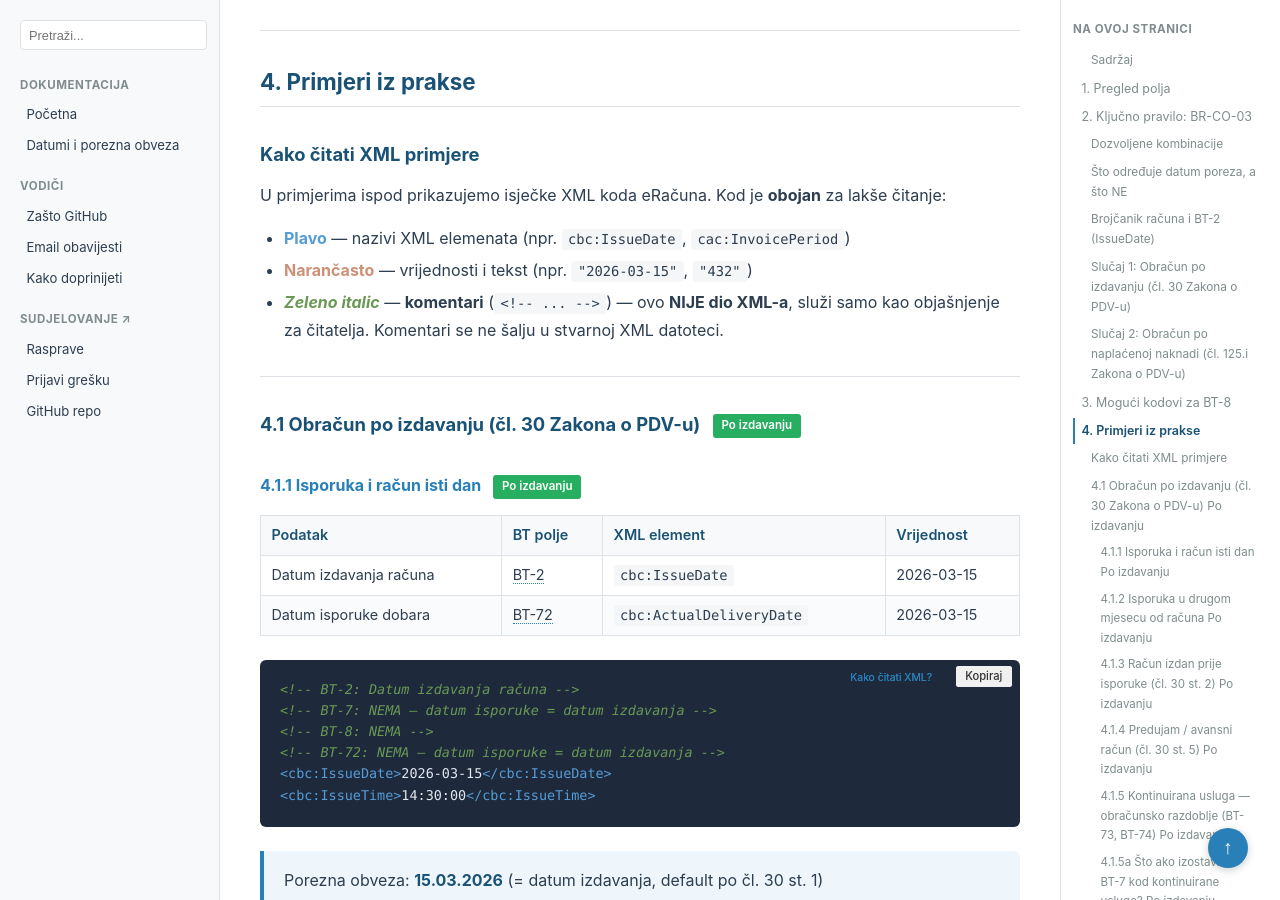
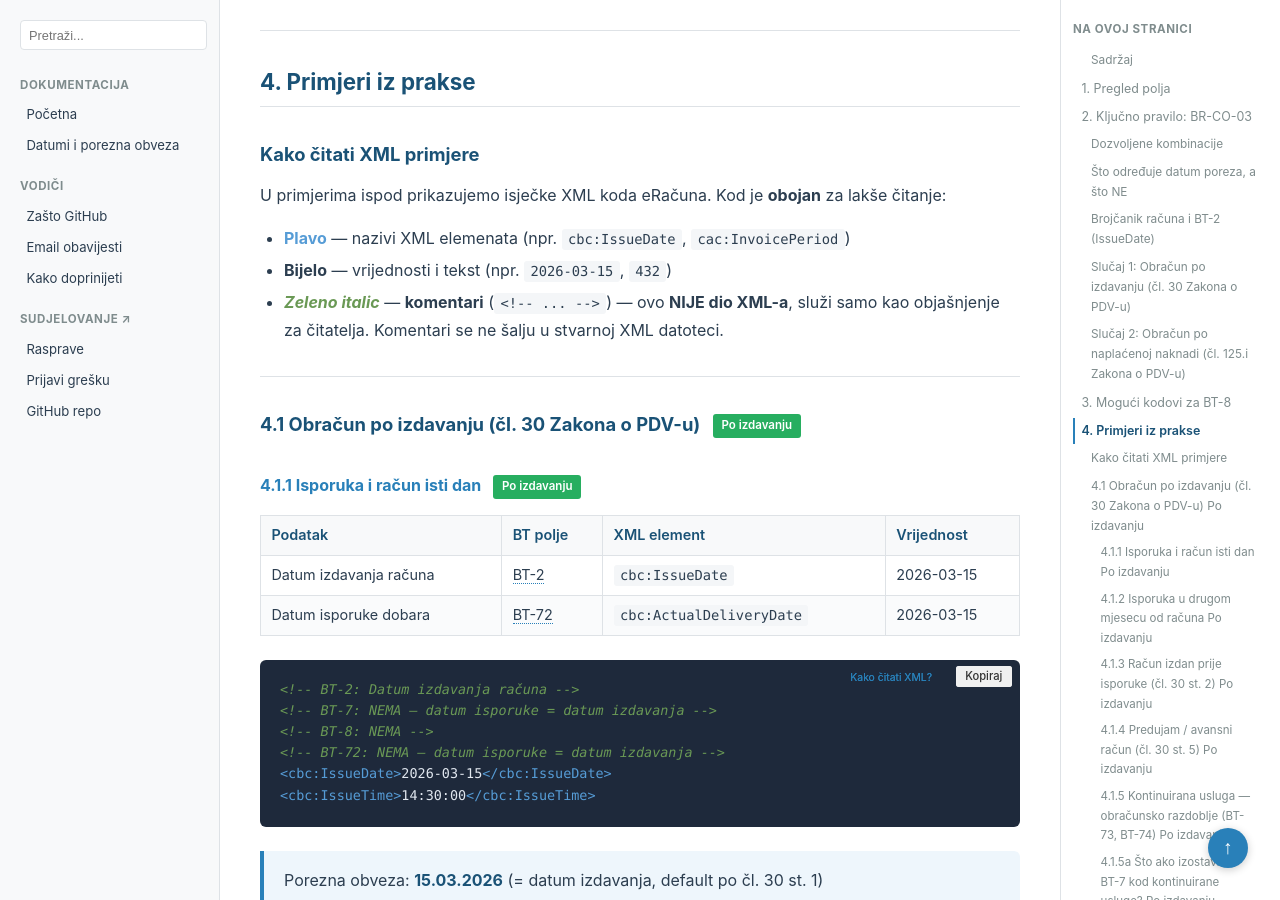
Before and after one commit to dageci/eracun-fiskalizacija-datumi, a Jekyll site: the page built from docs/eracun-datumi-poreza-workflow.md, in a window 1280 px wide and 900 px high, scrolled down 7525 px. Built offline with Jekyll 4.4.1, drawn with Linux system fonts in a browser that asks for light colours.

Commit message:
fix: narancasto -> bijelo u Kako citati XML (odrazava stvarne boje)

```diff
--- a/docs/eracun-datumi-poreza-workflow.md
+++ b/docs/eracun-datumi-poreza-workflow.md
@@ -198,7 +198,7 @@ flowchart TD
 U primjerima ispod prikazujemo isječke XML koda eRačuna. Kod je **obojan** za lakše čitanje:
 
 - <span style="color:#569cd6">**Plavo**</span> — nazivi XML elemenata (npr. `cbc:IssueDate`, `cac:InvoicePeriod`)
-- <span style="color:#ce9178">**Narančasto**</span> — vrijednosti i tekst (npr. `"2026-03-15"`, `"432"`)
+- **Bijelo** — vrijednosti i tekst (npr. `2026-03-15`, `432`)
 - <span style="color:#6a9955">***Zeleno italic***</span> — **komentari** (`<!-- ... -->`) — ovo **NIJE dio XML-a**, služi samo kao objašnjenje za čitatelja. Komentari se ne šalju u stvarnoj XML datoteci.
 
 ---
```
Also changed, not shown: eracun-datumi-poreza-workflow.md (+1 -1 lines).
